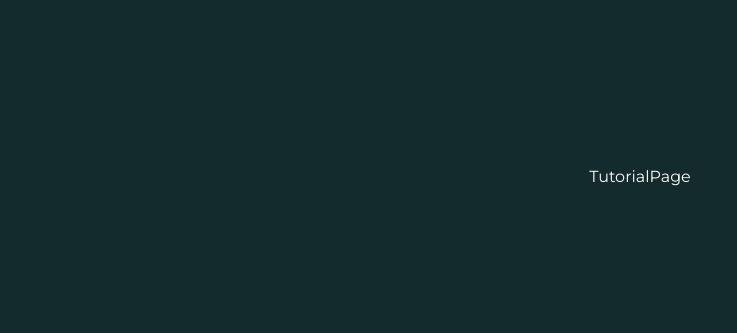
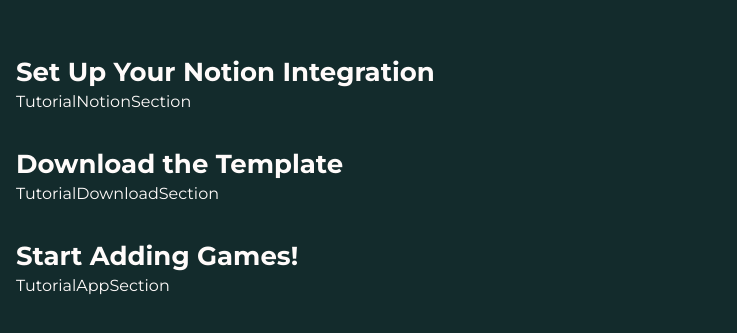
Before and after one commit to Hartaithan/trophy-hunt-template, a Next.js app: page /tutorial in a window 1280 px wide. Shown: the part 223-556 px from the top of the page, without its empty margins (0-737 px from the left). Built offline with nearby package versions, Linux system fonts and the light colour scheme.

Commit message:
setup for tutorial sections

```diff
--- a/app/(unauth)/tutorial/page.tsx
+++ b/app/(unauth)/tutorial/page.tsx
@@ -1,10 +1,15 @@
 import PageContainer from "@/components/PageContainer/PageContainer";
+import TutorialAppSection from "@/sections/TutorialAppSection/TutorialAppSection";
+import TutorialDownloadSection from "@/sections/TutorialDownloadSection/TutorialDownloadSection";
+import TutorialNotionSection from "@/sections/TutorialNotionSection/TutorialNotionSection";
 import type { FC } from "react";
 
 const TutorialPage: FC = () => {
   return (
-    <PageContainer w="100%" justify="center" align="center">
-      TutorialPage
+    <PageContainer w="100%" justify="center" gap="xl">
+      <TutorialNotionSection />
+      <TutorialDownloadSection />
+      <TutorialAppSection />
     </PageContainer>
   );
 };
--- /dev/null
+++ b/sections/TutorialAppSection/TutorialAppSection.tsx
@@ -0,0 +1,13 @@
+import type { FC } from "react";
+import { Text, Title } from "@mantine/core";
+
+const TutorialAppSection: FC = () => {
+  return (
+    <div>
+      <Title order={2}>Start Adding Games!</Title>
+      <Text>TutorialAppSection</Text>
+    </div>
+  );
+};
+
+export default TutorialAppSection;
--- /dev/null
+++ b/sections/TutorialDownloadSection/TutorialDownloadSection.tsx
@@ -0,0 +1,13 @@
+import type { FC } from "react";
+import { Text, Title } from "@mantine/core";
+
+const TutorialDownloadSection: FC = () => {
+  return (
+    <div>
+      <Title order={2}>Download the Template</Title>
+      <Text>TutorialDownloadSection</Text>
+    </div>
+  );
+};
+
+export default TutorialDownloadSection;
--- /dev/null
+++ b/sections/TutorialNotionSection/TutorialNotionSection.tsx
@@ -0,0 +1,13 @@
+import type { FC } from "react";
+import { Text, Title } from "@mantine/core";
+
+const TutorialNotionSection: FC = () => {
+  return (
+    <div>
+      <Title order={2}>Set Up Your Notion Integration</Title>
+      <Text>TutorialNotionSection</Text>
+    </div>
+  );
+};
+
+export default TutorialNotionSection;
```
